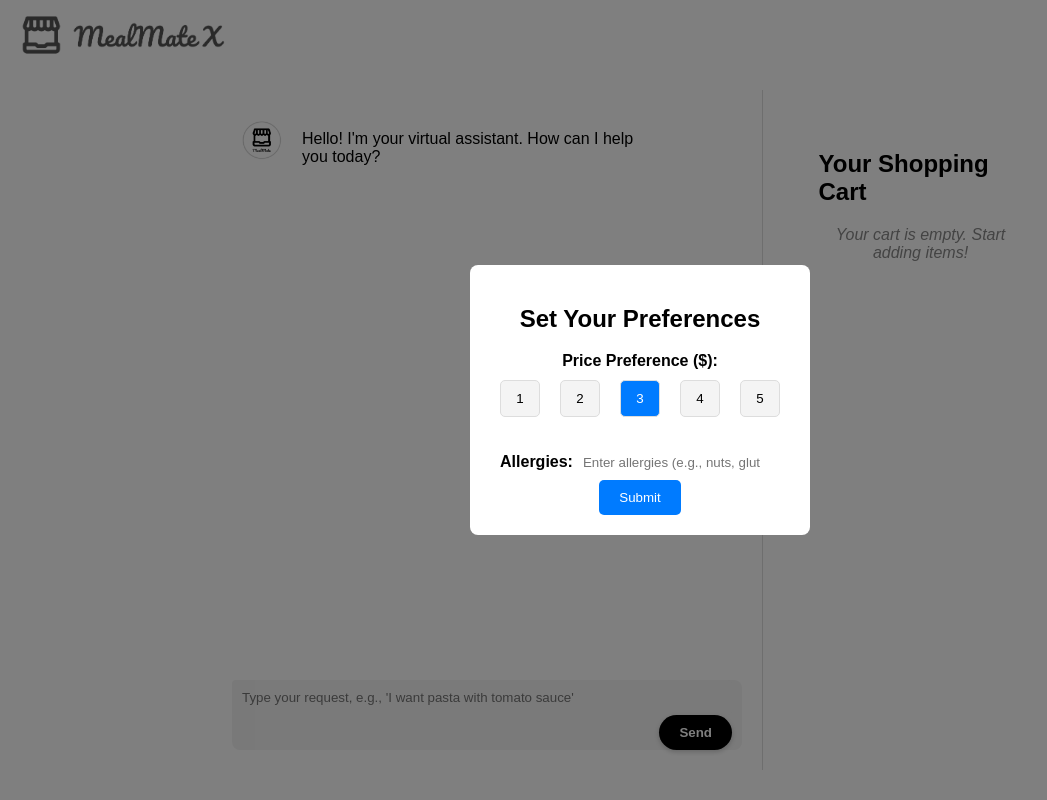
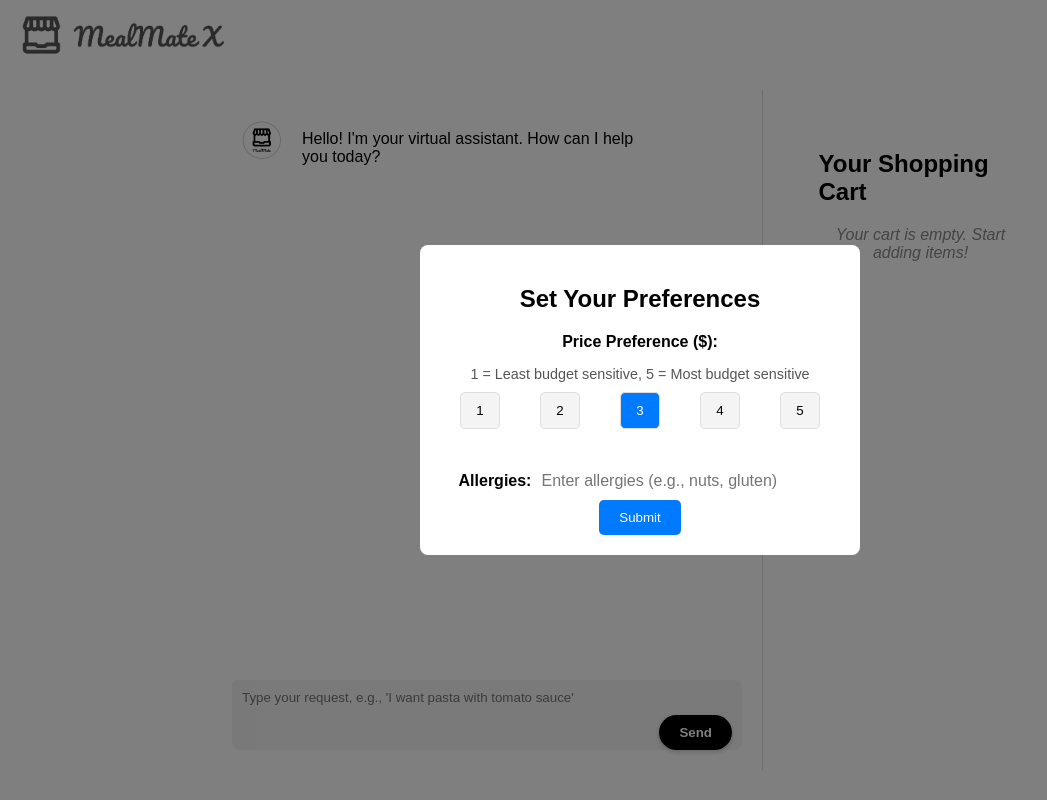
Before and after one commit to LIYunzhe1408/MealMate, a React (Create React App) app in the folder frontend/: page / in a window 1280 px wide. Shown: the whole page, without its empty margins (0-1047 px from the left). Built offline with nearby package versions, Linux system fonts and the light colour scheme.

Commit message:
Change pop up styling

```diff
--- a/frontend/src/components/PopUp.css
+++ b/frontend/src/components/PopUp.css
@@ -18,7 +18,14 @@
     padding: 20px;
     border-radius: 8px;
     text-align: center;
-    width: 300px;
+    width: 400px;
+}
+
+/* Price Explanation */
+.price-explanation {
+    font-size: 0.9em;
+    color: #555;
+    margin-bottom: 10px;
 }
 
 /* Budget Options */
@@ -37,15 +44,22 @@
     cursor: pointer;
     transition: all 0.3s ease;
 }
-/*
-.budget-button:hover {
-    background-color: #007bff;
-    color: white;
-} */
 
 .budget-button.selected {
     background-color: #007bff;
     color: white;
+}
+
+/* Allergies Input */
+.allergies-input {
+    width: 70%;
+    /* Full width */
+    padding: 10px;
+    margin-top: 5px;
+    border: 1px solid #ccc;
+    border-radius: 5px;
+    box-sizing: border-box;
+    font-size: 1em;
 }
 
 /* Submit Button */
--- a/frontend/src/components/PopUp.js
+++ b/frontend/src/components/PopUp.js
@@ -17,6 +17,9 @@ function PopUp({ onSubmit }) {
                 <form onSubmit={handleSubmit}>
                     <label>
                         <strong>Price Preference ($):</strong>
+                        <p className="price-explanation">
+                            1 = Least budget sensitive, 5 = Most budget sensitive
+                        </p>
                         <div className="budget-options">
                             {[1, 2, 3, 4, 5].map((num) => (
                                 <button
@@ -40,6 +43,7 @@ function PopUp({ onSubmit }) {
                             value={allergies}
                             onChange={(e) => setAllergies(e.target.value)}
                             placeholder="Enter allergies (e.g., nuts, gluten)"
+                            className="allergies-input" // Add a class for wider input
                         />
                     </label>
                     <br />
```
